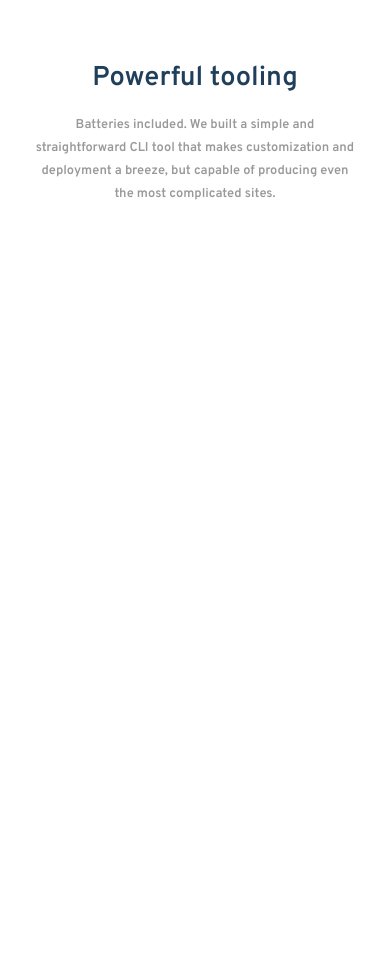
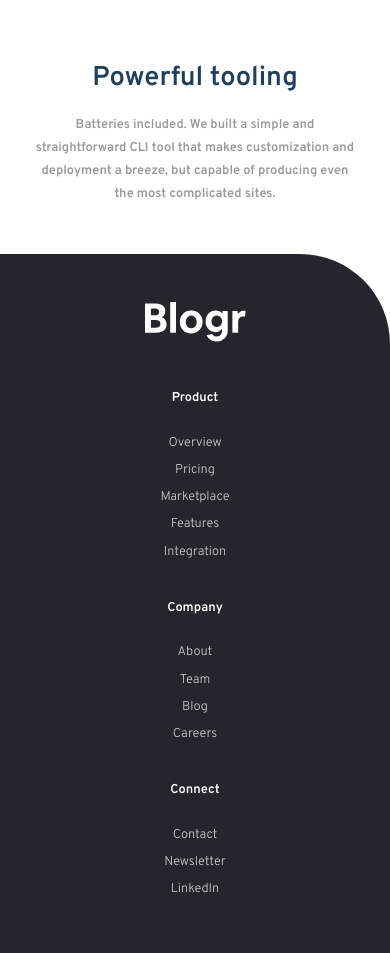
Before and after one commit to ivishalgautam/blogr-landing-page, a plain HTML site: page index.html in a window 390 px wide. Shown: the part 3197-4150 px from the top of the page. Before the commit the page ends 3451 px from the top, so only its background shows below. Drawn offline with Linux system fonts and the light colour scheme.

Commit message:
footer added

```diff
--- a/index.html
+++ b/index.html
@@ -209,6 +209,43 @@
   </section>
   <!-- section-3 end-->
   <!-- sections end -->
+
+  <!-- footer start -->
+  <footer id="footer">
+    <div class="footer-container">
+      <div class="logo"><img src="./images/logo.svg" alt=""></div>
+      <div class="row">
+        <div class="col col-1">
+          <h4>Product</h4>
+          <ul>
+            <li><a href="">Overview</a></li>
+            <li><a href="">Pricing</a></li>
+            <li><a href="">Marketplace</a></li>
+            <li><a href="">Features</a></li>
+            <li><a href="">Integration</a></li>
+          </ul>
+        </div>
+        <div class="col col-2">
+          <h4>Company</h4>
+          <ul>
+            <li><a href="">About</a></li>
+            <li><a href="">Team</a></li>
+            <li><a href="">Blog</a></li>
+            <li><a href="">Careers</a></li>
+          </ul>
+        </div>
+        <div class="col col-3">
+          <h4>Connect</h4>
+          <ul>
+            <li><a href="">Contact</a></li>
+            <li><a href="">Newsletter</a></li>
+            <li><a href="">LinkedIn</a></li>
+          </ul>
+        </div>
+      </div>
+    </div>
+  </footer>
+  <!-- footer end -->
 </body>
 
 </html>
--- a/style.css
+++ b/style.css
@@ -692,9 +692,78 @@ header #bottom .btn-container-bottom button:nth-child(2):hover {
   }
 }
 
+/* section start */
 
+/* footer start */
+#footer {
+  padding: 3em var(--padding-body);
+  background-color: var(--very-dark-black-blue);
+  border-top-right-radius: 90px;
+}
 
+#footer .footer-container {
+  width: 100%;
+  display: flex;
+  gap: 10em;
+}
 
+#footer .footer-container .row {
+  display: flex;
+  flex: 2;
+}
 
+#footer .footer-container .row>* {
+  flex: 1;
+}
 
-/* section start */
+#footer .footer-container .row .col h4 {
+  color: var(--white);
+  margin-bottom: 2em;
+  font-size: .8em;
+}
+
+#footer .footer-container .row .col ul li {
+  margin-bottom: .45em;
+}
+
+#footer .footer-container .row .col ul li a {
+  color: var(--grayish-blue);
+  font-size: .8em;
+  font-weight: 500;
+}
+
+#footer .footer-container .row .col ul li a:hover {
+  color: var(--white);
+}
+
+@media screen and (max-width:830px) {
+  #footer .footer-container {
+    flex-direction: column;
+    gap: 3em;
+  }
+}
+
+@media screen and (max-width:540px) {
+  #footer .footer-container .row {
+    flex-direction: column;
+  }
+
+  #footer .footer-container .logo {
+    display: flex;
+    justify-content: center;
+  }
+
+  #footer .footer-container .row>* {
+    text-align: center;
+  }
+
+  #footer .footer-container .row .col {
+    margin-bottom: 2em;
+  }
+
+  #footer .footer-container .row .col:last-child {
+    margin: 0
+  }
+}
+
+/* footer end */
```
